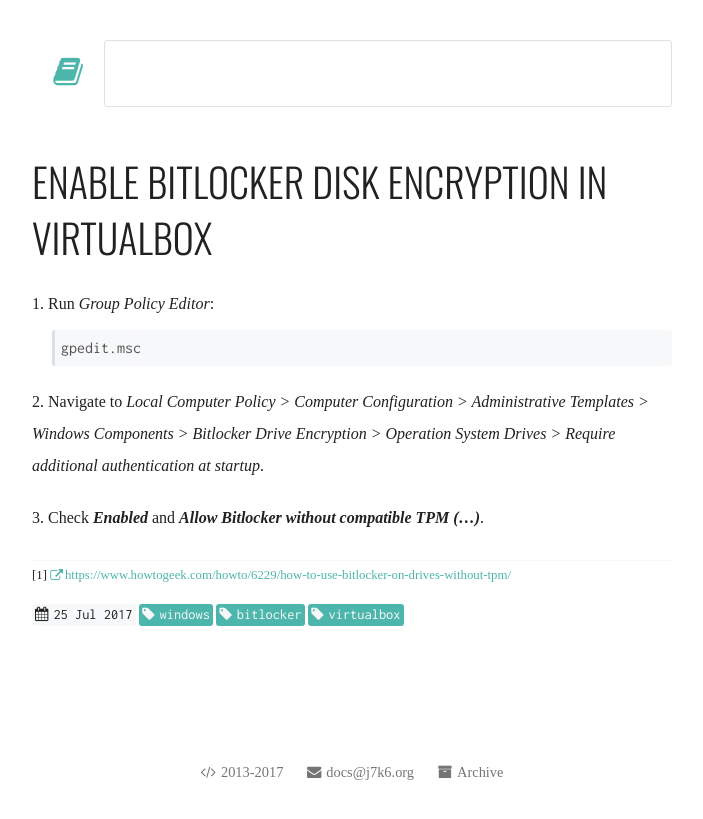
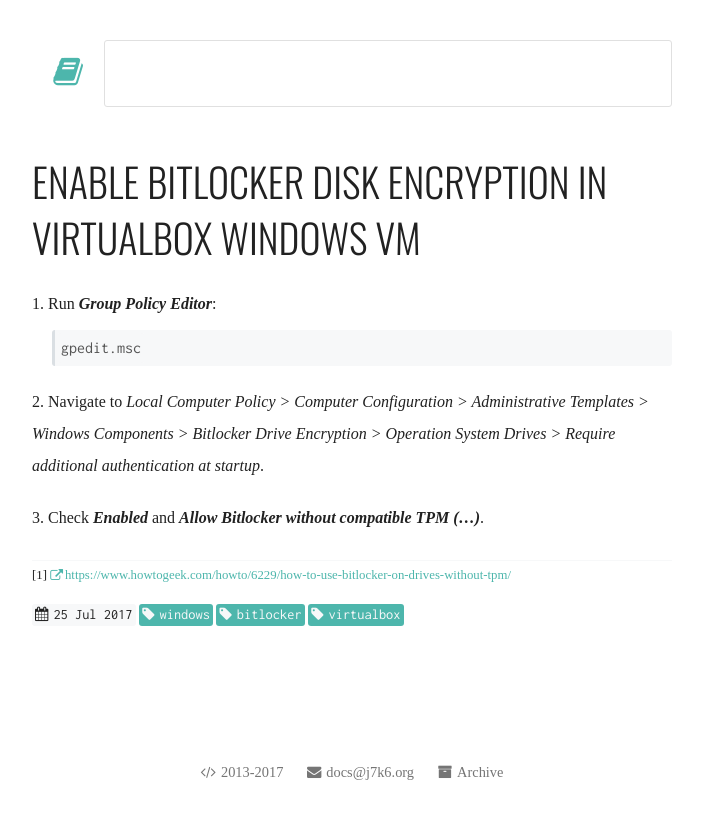
Before and after one commit to j7k6/docs.j7k6.org, a Jekyll site: the page built from _posts/2017-07-25-bitlocker-windows-virtualbox-tpm.md, in a window 1280 px wide. Shown: the top 819 px of the page, without its empty margins (288-991 px from the left). Built offline with Jekyll 4.4.1, drawn with Linux system fonts in a browser that asks for light colours; nearby versions of some CDN libraries; some web fonts are replaced; comment, search, counter and statistics services are not loaded.

Commit message:
bitlocker

````diff
--- a/_posts/2017-07-25-bitlocker-windows-virtualbox-tpm.md
+++ b/_posts/2017-07-25-bitlocker-windows-virtualbox-tpm.md
@@ -1,10 +1,10 @@
 ---
 layout: post
-title: "Enable BitLocker Disk Encryption in VirtualBox"
+title: "Enable BitLocker Disk Encryption in VirtualBox Windows VM"
 tags: [windows,bitlocker,virtualbox]
 ---
 
-1. Run *Group Policy Editor*:
+1. Run ***Group Policy Editor***:
    ```powershell
    gpedit.msc
    ```
````
